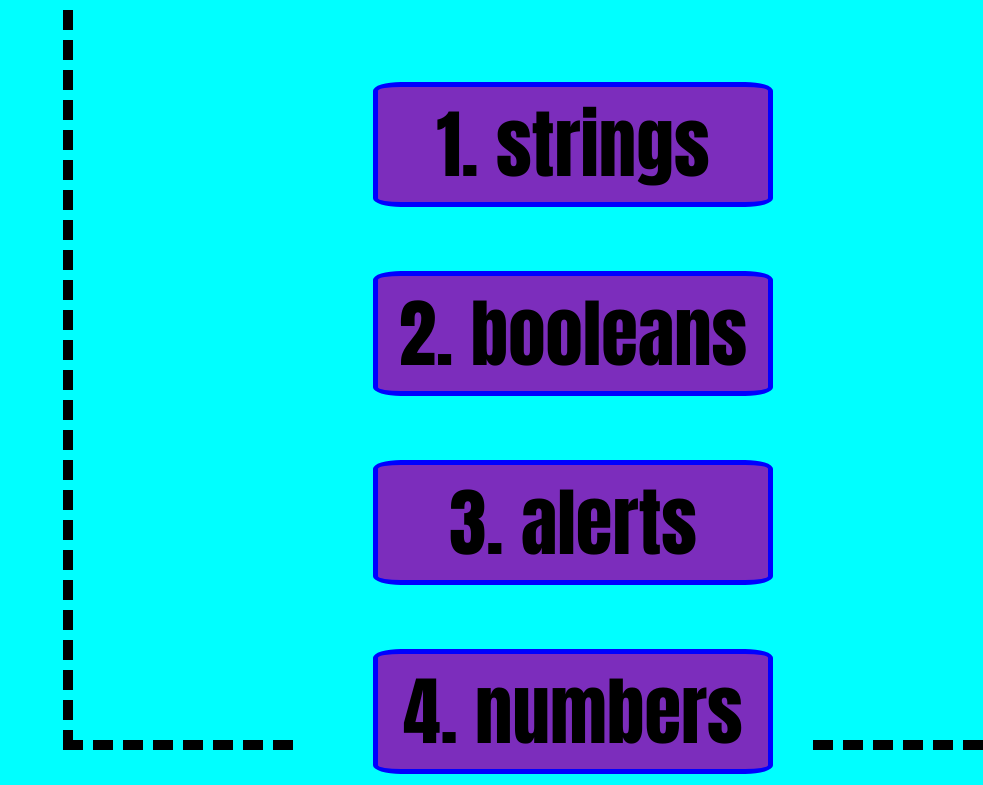
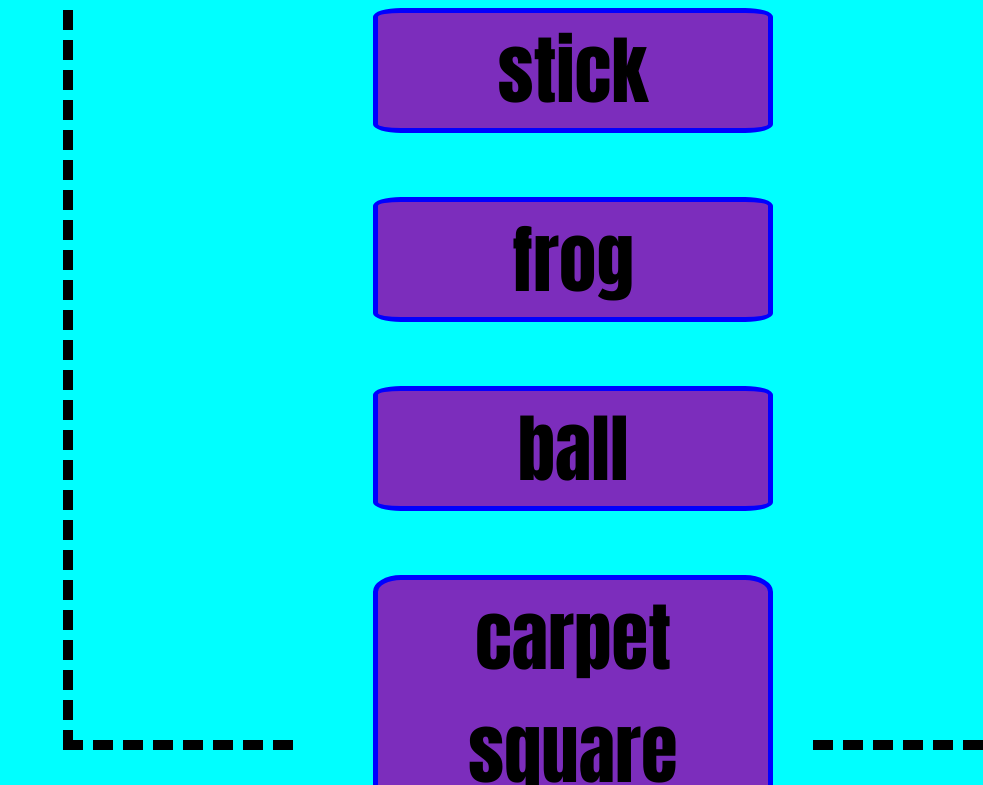
Before and after one commit to Kmac5000/Timed_Quiz, a plain HTML site: page index.html in a window 1280 px wide. Shown: the part 809-1594 px from the top of the page, without its empty margins (297-1280 px from the left). Drawn offline with nearby package versions, Linux system fonts and the light colour scheme.

Commit message:
questions cycle, answers work

```diff
--- a/assets/javascript.js
+++ b/assets/javascript.js
@@ -6,33 +6,33 @@ var askQuestion = ".quesHead";
 var questions = [ // array of objects
     {
         // question 0
-        question: "Commonly used data types do NOT include:",
-        answers: ["1. strings", "2. booleans", "3. alerts", "4. numbers"],
+        question: "Wednesday's favorite toy is a:",
+        answers: ["stick", "frog", "ball", "carpet square"],
         correctAnswer: "3"
     },
     {
         // question 1
-        question: "The condition in an if / else statement is enclosed within ____.",
-        answers: ["1. quotes", "2. curly brackets", "3. parentheses", "4. square brackets"],
+        question: "What color is Lorelia?",
+        answers: ["black", "yellow", "brown", "pink"],
         correctAnswer: "3"
     },
     {
         // question 2
-        question: "Arrays in Javascript can be used to store ____.",
-        answers: ["1. numbers and strings", "2. other arrays", "3. booleans", "4. all of the above"],
+        question: "Sam is...",
+        answers: ["gigantic", "fluffy", "made of wood", "bada** mf"],
         correctAnswer: "4"
     },
     {
         // question 3
-        question: "String values must be enclosed within ____ when being assigned to variables.",
-        answers: ["1. commmas", "2. curly brackets", "3. quotes", "4. parentheses"],
-        correctAnswer: "3"
+        question: "Cletus was..",
+        answers: ["super cuddly", "really big", "my best bud", "all of the above"],
+        correctAnswer: "4"
     },
     {
         // question 4
-        question: "A very useful tool used during development and debugging for printing content to the debugger is:",
-        answers: ["1. Javascript", "2. terminal/bash", "3. for loops", "4. console.log"],
-        correctAnswer: "4"
+        question: "Lorelia is hungry when?",
+        answers: ["morning", "afternoon", "both a & b", "none of the above"],
+        correctAnswer: "3"
     }
 ];
 
@@ -71,10 +71,10 @@ $(".ansBox").on("click",
 
 
 
-        if (questions.correctAnswer === event.target.value) {
-            alert("Correct!");
-        } else if (questions.correctAnswer !== event.target.value) {
-            alert("Wrong!");
+        if (questions[questionCount].correctAnswer === event.target.value) {
+            alert("Correct! "  + questions[questionCount].correctAnswer);
+        } else if (questions[questionCount].correctAnswer !== event.target.value) {
+            alert("Wrong! " +  questions[questionCount].correctAnswer);
         }
 
         if (questionCount < questions.length) {
--- a/assets/style.css
+++ b/assets/style.css
@@ -124,7 +124,3 @@ ul {
     }
 
 }
-
-
-
-}
--- a/index.html
+++ b/index.html
@@ -21,16 +21,16 @@
         <h2 class="quesHead">This is the question?</h2>
         <ul class="colList">
             <li>
-                <button class = "ansBox" id = "answer1">Answer1</button>
+                <button class = "ansBox" value = "1"id = "answer1">Answer1</button>
             </li>
             <li>
-                <button class = "ansBox" id = "answer2">Answer2</button>
+                <button class = "ansBox" value = "2" id = "answer2">Answer2</button>
             </li>
             <li>
-                <button class = "ansBox" id = "answer3">Answer3</button>
+                <button class = "ansBox" value = "3" id = "answer3">Answer3</button>
             </li>
             <li>
-                <button class = "ansBox" id = "answer4">Answer4</button>
+                <button class = "ansBox" value = "4" id = "answer4">Answer4</button>
             </li>
         </ul>
              <!-- this will be where the right or wrong answer is displayed -->
```
